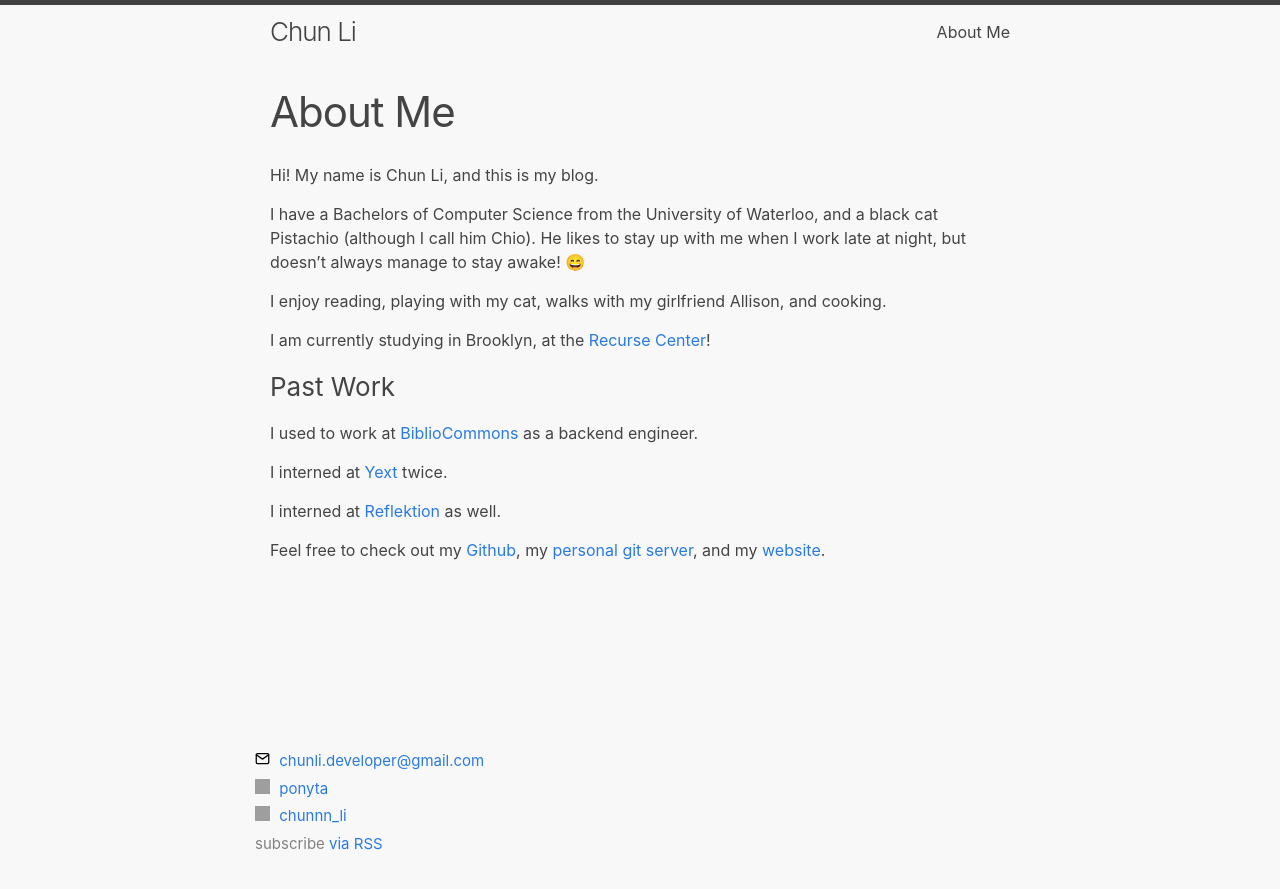
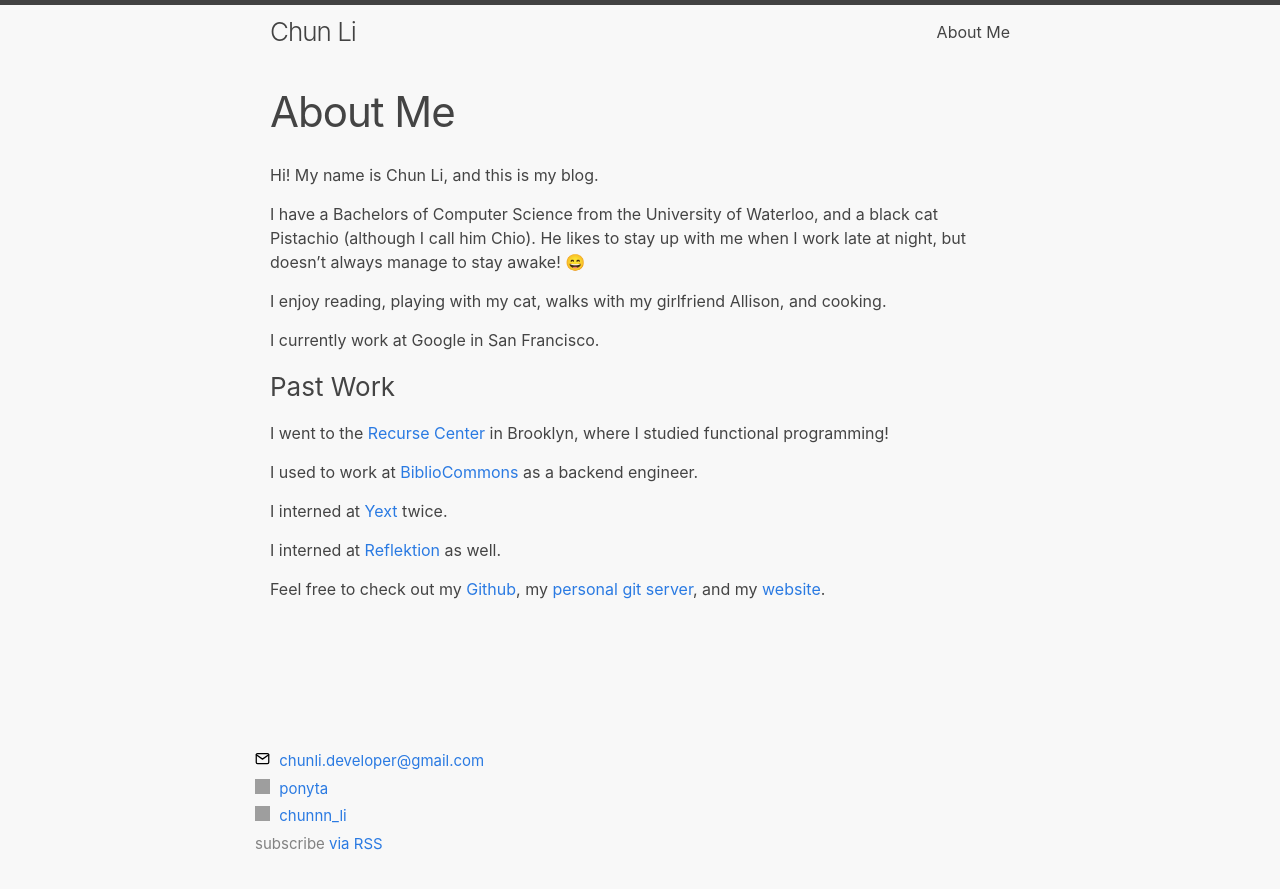
Before and after one commit to ponyta/ponyta.github.io, a Jekyll site: the page built from about.md, in a window 1280 px wide. Shown: the top 889 px of the page. Built offline with Jekyll 4.4.1, drawn with Linux system fonts in a browser that asks for light colours; emoji names are drawn with the system emoji font; grey boxes are pictures that could not be loaded.

Commit message:
Updating about page

```diff
--- a/about.md
+++ b/about.md
@@ -13,9 +13,12 @@ awake! :smile:
 
 I enjoy reading, playing with my cat, walks with my girlfriend Allison, and cooking.
 
-I am currently studying in Brooklyn, at the [Recurse Center](https://www.recurse.com)!
+I currently work at Google in San Francisco.
 
 ### Past Work
+
+I went to the [Recurse Center](https://www.recurse.com) in Brooklyn, where I studied
+functional programming!
 
 I used to work at [BiblioCommons](https://www.bibliocommons.com/) as
 a backend engineer.
```
